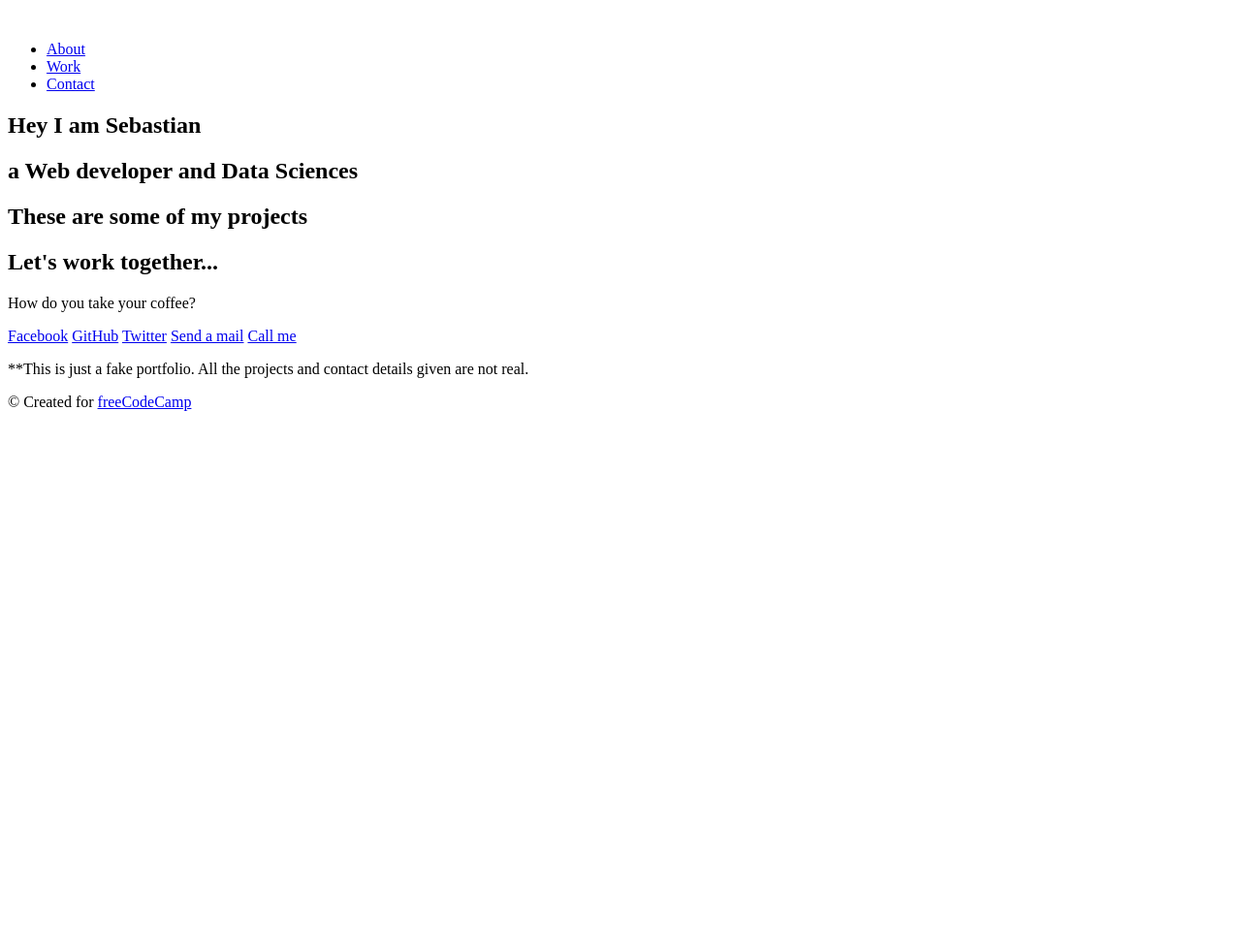
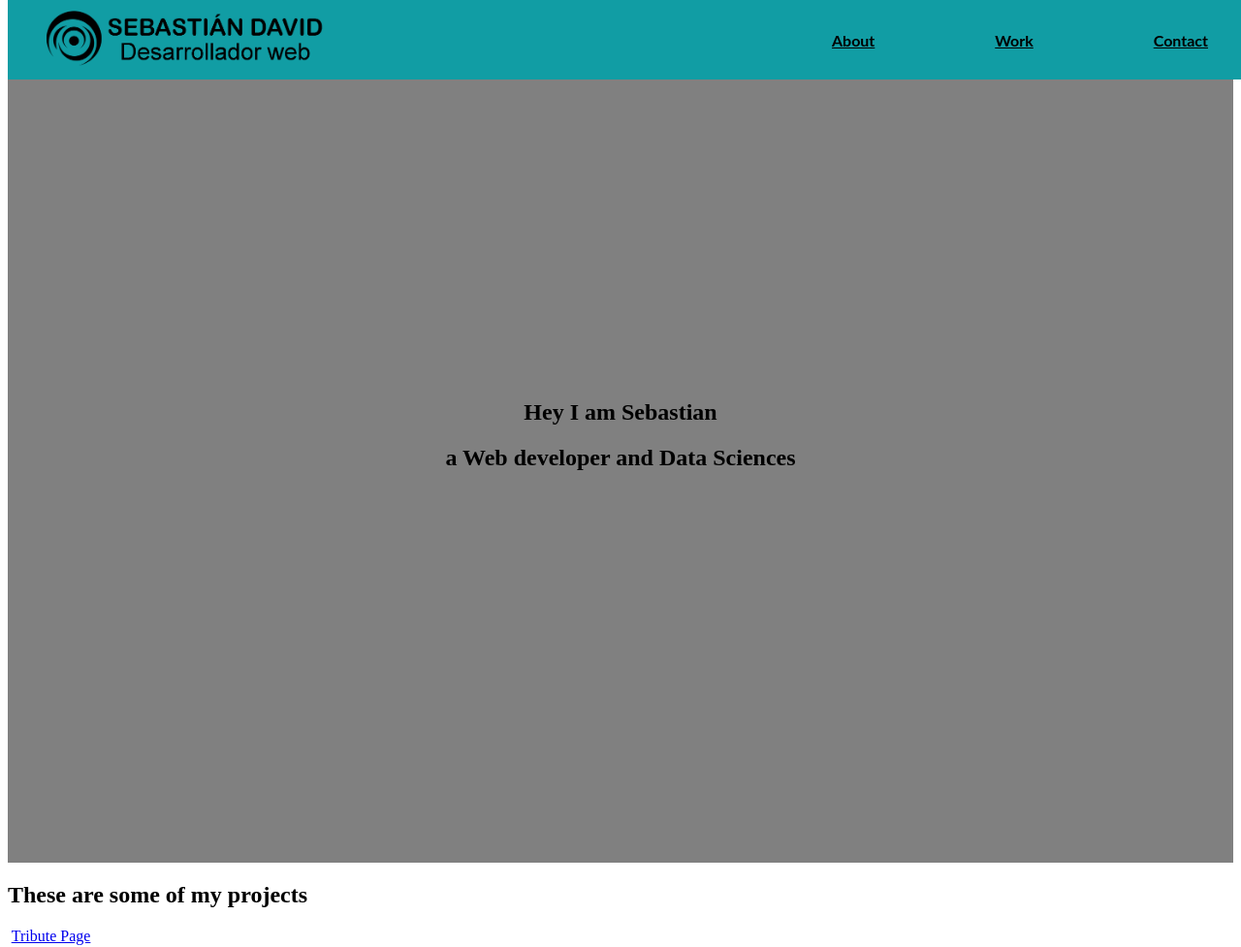
Before and after one commit to Rpront/Build-a-Personal-Portfolio-Webpage, a plain HTML site: page Index.html in a window 1280 px wide. Shown: the top 977 px of the page at 97% size. Before the commit the page ends 800 px from the top, so only its background shows below. Drawn offline with Linux system fonts and the light colour scheme.

Commit message:
añadiendo imagenes y finalizando la base del navbar y la primera seccion

```diff
--- a/Index.html
+++ b/Index.html
@@ -10,7 +10,7 @@
 <body>
     <header id="header">
         <div class="logo">
-            <img src="" alt="">
+            <img src="img/Logo-finalizado.png" alt="">
         </div>
         <nav id ="navbar">
             <ul>
@@ -27,7 +27,8 @@
     <section id="projects">
         <h1>These are some of my projects</h1>
         <div class="project-tile">
-            <a href="https://codepen.io/freeCodeCamp/full/qRZeGZ"></a>
+            <img src="" alt="">
+            <a href="https://codepen.io/freeCodeCamp/full/qRZeGZ">Tribute Page</a>
         </div>
         <div></div>
         <div></div>
--- a/styles.css
+++ b/styles.css
@@ -0,0 +1,69 @@
+.logo img{
+    font-family: 'Lato', sans-serif;
+    box-sizing: border-box;
+    margin: 0px;
+    padding: 0px;
+    width: 100%;
+    height: 100%;
+    max-width: 300px;
+    display: flex;
+    justify-content: center;
+    align-items: center;
+    text-align: center;
+    margin-left: 20px;
+}
+
+.logo{
+    font-family: 'Lato', sans-serif;
+    box-sizing: border-box;
+    margin: 0px;
+    padding: 0px;
+    width: 60vw;
+}
+#header{
+    font-family: 'Lato', sans-serif;
+    margin: 0;
+    box-sizing: border-box;
+    position: fixed;
+    top: 0;
+    min-height: 75px;
+    padding: 0px 20px;
+    display: flex;
+    justify-content: space-around;
+    align-items: center;
+    background-color: #119DA4;
+}
+
+#header a{
+    color: black;
+    font-weight: 700;
+}
+
+nav ul{
+    font-family: 'Lato', sans-serif;
+    font-weight: 400;
+    box-sizing: border-box;
+    margin: 0px;
+    padding: 0px;
+    list-style: none;
+    width: 40vw;
+    display: flex;
+    flex-direction: row;
+    justify-content: space-around;
+    text-align: center;
+}
+
+#welcome-section{
+    background-color: gray;
+    padding-bottom: 30vw;
+    padding-top: 30vw;
+}
+
+#welcome-section h1{
+
+    text-align: center;
+}
+#welcome-section h2{
+    text-align: center;
+
+}
```
Also changed, not shown: img/Documentation.png (added), img/Formulario.png (added), img/Logo-finalizado.png (added), img/Negocio.png (added), img/Tribute.png (added).
